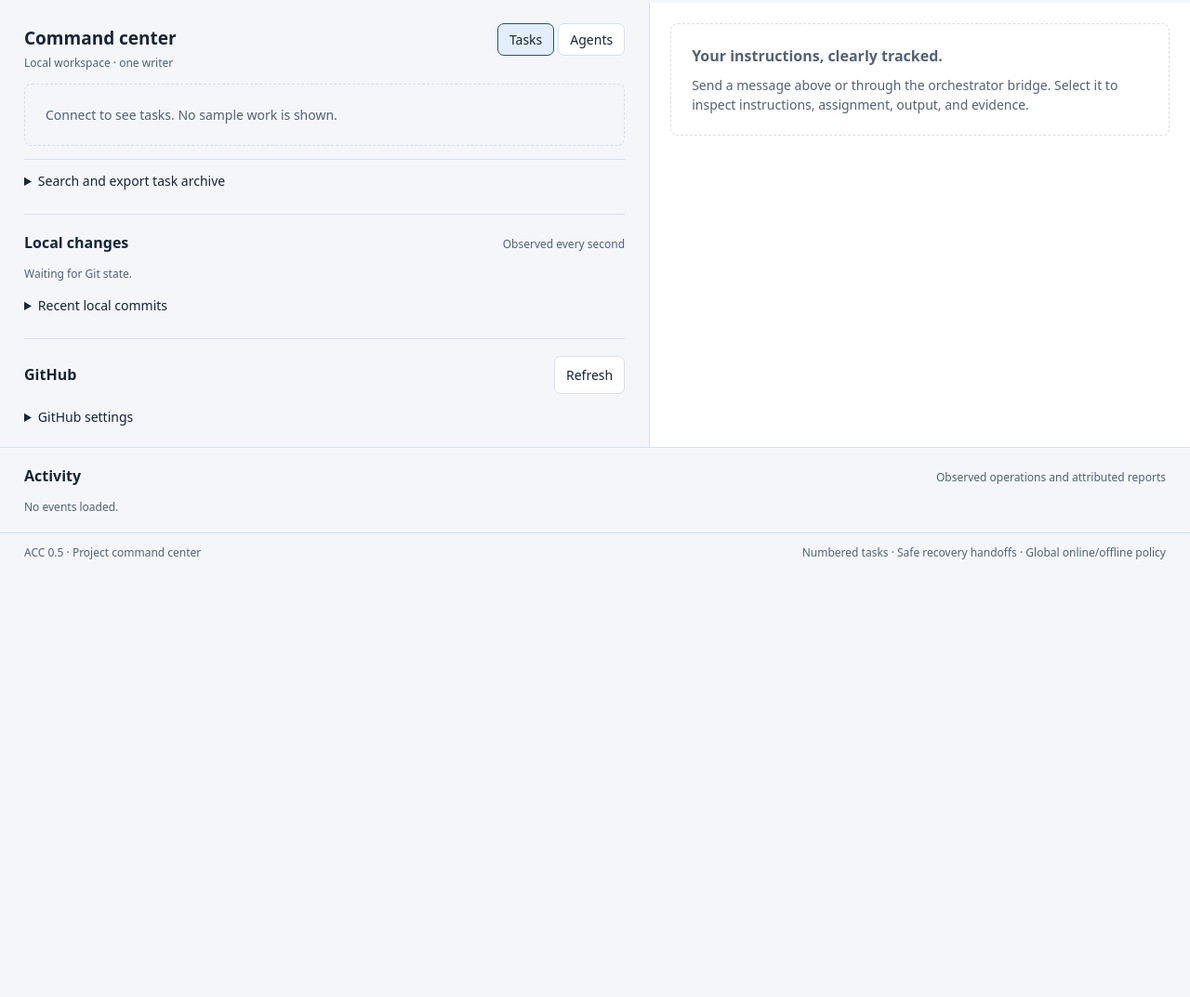
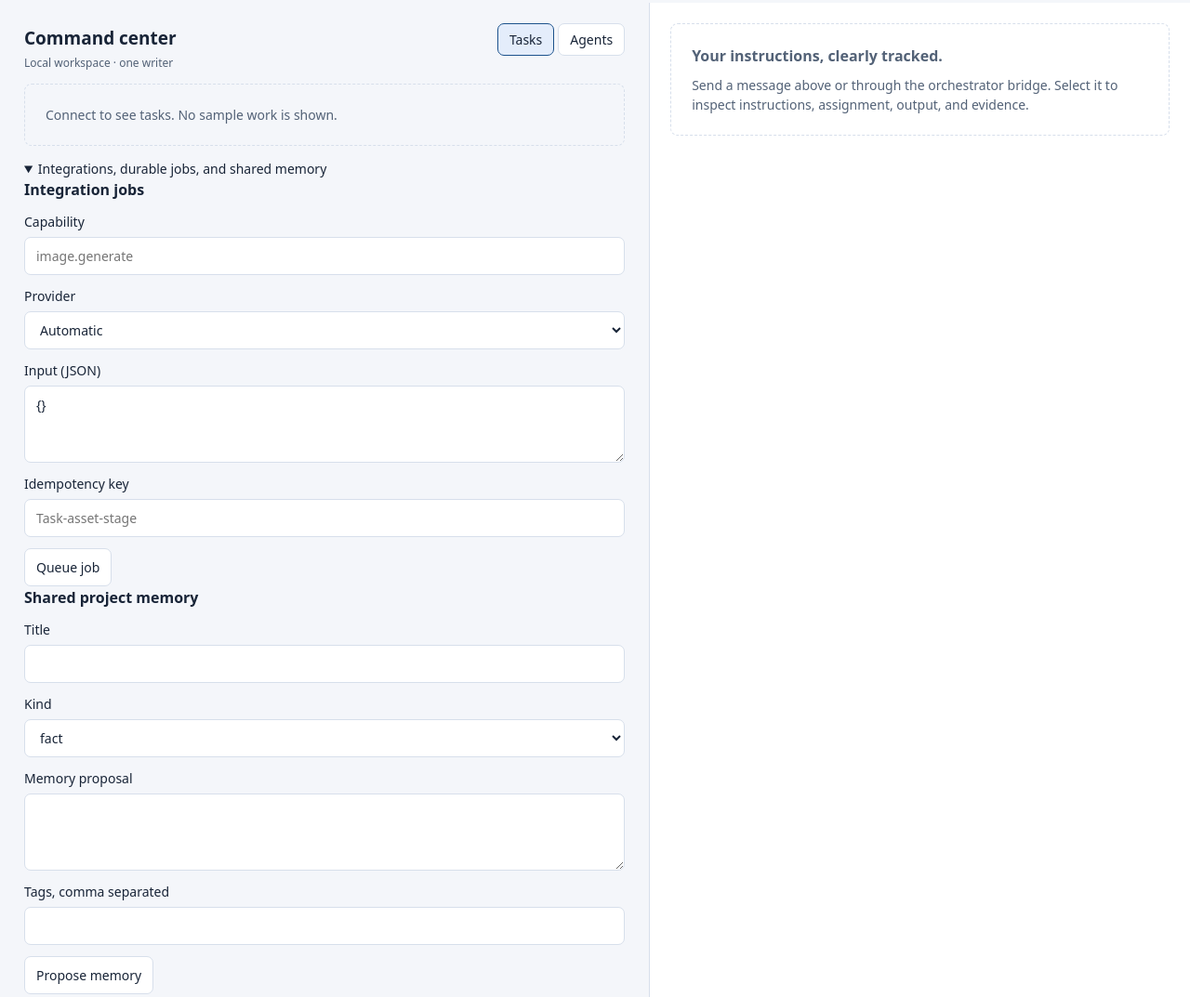
Before and after one commit to mkinsey29-source/The-ACC-AgentCommandCenter, a plain HTML site: page acc/web/index.html in a window 1280 px wide. Shown: the part 704-1777 px from the top of the page at 93% size. Before the commit the page ends 1320 px from the top, so only its background shows below. Drawn offline with Linux system fonts and the light colour scheme.

Commit message:
Add integration platform: update acc/web/index.html

```diff
--- a/acc/web/index.html
+++ b/acc/web/index.html
@@ -19,6 +19,13 @@
  <section class="work">
   <div class="section-title"><div><h1>Command center</h1><span class="muted">Local workspace · one writer</span></div><div class="view-tabs" role="tablist"><button id="view-tasks" class="selected" type="button" role="tab">Tasks</button><button id="view-agents" type="button" role="tab">Agents</button></div></div>
   <div id="tasks" class="tasks"><div class="empty">Connect to see tasks. No sample work is shown.</div></div>
+  <details class="integration-panel" open><summary>Integrations, durable jobs, and shared memory</summary>
+   <div id="provider-summary" class="provider-grid"></div>
+   <div class="integration-grid">
+    <section><h2>Integration jobs</h2><form id="integration-job-form"><label>Capability<input name="capability" required placeholder="image.generate"></label><label>Provider<select name="provider" id="integration-provider"><option value="">Automatic</option></select></label><label>Input (JSON)<textarea name="input" rows="3" required>{}</textarea></label><label>Idempotency key<input name="idempotency_key" placeholder="Task-asset-stage"></label><button>Queue job</button></form><div id="integration-jobs"></div></section>
+    <section><h2>Shared project memory</h2><form id="memory-form"><label>Title<input name="title" required maxlength="200"></label><label>Kind<select name="kind"><option>fact</option><option>decision</option><option>constraint</option><option>architecture</option><option>procedure</option><option>finding</option></select></label><label>Memory proposal<textarea name="body" rows="3" required maxlength="50000"></textarea></label><label>Tags, comma separated<input name="tags"></label><button>Propose memory</button></form><div id="memory-list"></div></section>
+   </div>
+  </details>
   <details class="archive-panel"><summary>Search and export task archive</summary><form id="archive-search"><label>Search<input name="q" placeholder="Task number, title, branch, commit, PR…"></label><div class="actions"><label>From task<input name="number_from" type="number" min="1"></label><label>To task<input name="number_to" type="number" min="1"></label><button>Search</button></div></form><div id="archive-results" class="tasks"></div><form id="archive-export"><label>Export folder on this computer<input name="directory" required placeholder="C:\\Backups or /home/me/Drive"></label><button>Export Markdown and database backup</button></form><p id="archive-status" class="muted"></p></details>
   <section class="git-panel"><div class="section-title"><h2>Local changes</h2><span class="muted">Observed every second</span></div><div id="changes" class="muted">Waiting for Git state.</div><details><summary>Recent local commits</summary><div id="commits"></div></details></section>
  <section class="git-panel"><div class="section-title"><h2>GitHub</h2><button id="github-refresh">Refresh</button></div><div id="github-activity"></div><details><summary>GitHub settings</summary><form id="github-settings"><label>Remote<input name="remote" value="origin" required></label><label>Source branch<input name="source" value="temporary" required></label><label>PR base<input name="base" value="main" required></label><label>Refresh seconds<input name="interval" type="number" min="15" max="300" value="30"></label><label><span><input type="checkbox" name="enabled" checked> Refresh GitHub activity</span></label><button>Save GitHub settings</button></form></details></section>
@@ -26,7 +33,7 @@
  <aside id="detail"><div class="empty"><h2>Your instructions, clearly tracked.</h2><p>Send a message above or through the orchestrator bridge. Select it to inspect instructions, assignment, output, and evidence.</p></div></aside>
 </main>
 <section class="feed"><div class="section-title"><h2>Activity</h2><span class="muted">Observed operations and attributed reports</span></div><div id="events"><p class="muted">No events loaded.</p></div></section>
-<footer><span>ACC 0.5 · Project command center</span><span>Numbered tasks · Safe recovery handoffs · Global online/offline policy</span></footer>
+<footer><span>ACC 0.6 · Project command center</span><span>Durable integration jobs · Fenced leases · Reviewed shared memory</span></footer>
 <dialog id="publish-dialog"><div id="publish-content"></div><div class="actions"><button id="publish-confirm" class="primary">Publish to GitHub</button><button id="publish-close">Close</button></div></dialog>
 <dialog id="task-dialog"><form id="task-form"><div class="section-title"><h2>New task</h2><button type="button" id="close-dialog" aria-label="Close">×</button></div><p id="task-error" role="alert" hidden></p><label>Task title<input name="title" required maxlength="200" placeholder="Verify specialist staffing"></label><label>Your instruction<textarea name="instruction" required rows="5" placeholder="What should be done, preserved, and checked?"></textarea></label><label>Assigned worker<select name="agent" id="new-agent"></select></label><label id="argv-label">Command arguments (JSON array)<textarea name="argv" rows="3" placeholder='["python", "-m", "unittest", "discover", "-s", "tests"]'></textarea></label><p class="muted">Local command executes the exact argument list in this project folder. It does not call an AI model. Creating a task does not start it.</p><button class="primary">Create task</button></form></dialog>
 </body></html>
```
